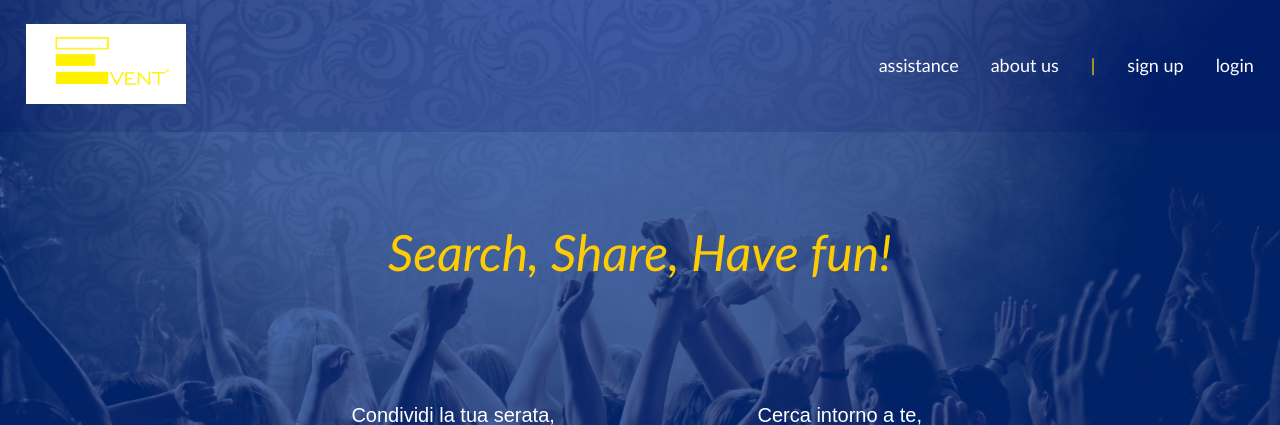
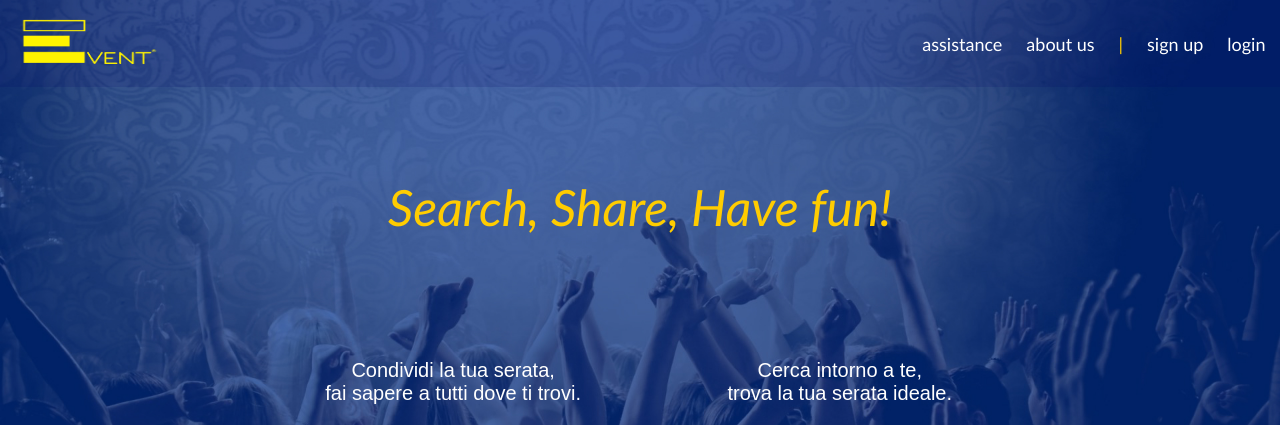
Before and after one commit to AndreaRusconi/PSAW, a PHP site: page /Homepage.html in a window 1280 px wide. Shown: the top 425 px of the page. Run offline with PHP 8.4, Linux system fonts and the light colour scheme.

Commit message:
homePage finita

```diff
--- a/Homepage.css
+++ b/Homepage.css
@@ -11,7 +11,7 @@ h1{
 #menu {
     list-style-type: none;
     margin: 0;
-    padding: 0.8%;
+    padding: 0.2%;
     overflow: hidden;
     background-color: rgba(0,0,102,0.15);
 }
@@ -23,19 +23,19 @@ h1{
 .other a {
     display: block;
     color: white;
-    margin-top: 30px;
+    margin-top: 20px;
     text-align: center;
-    padding: 14px 16px;
+    padding: 10px 12px;
     font-size: 18px;
     text-decoration: none;
     font-family: Trebuchet MS;
 }
 .barra a {
-    margin-top: 30px;
+    margin-top: 20px;
     display: block;
     color: rgb(255,204,0);
     text-align: center;
-    padding: 14px 16px;
+    padding: 10px 12px;
     font-size: 18px;
     text-decoration: none;
     font-family: Trebuchet MS;
@@ -43,15 +43,10 @@ h1{
 
 .event a {
     display: block;
-    color: rgb(255,204,0);
-    text-align: center;
-    font-size: 18px;
     padding: 14px 16px;
-    text-decoration: none;
-    font-family: Trebuchet MS;
 }
 
-#menu .event a:hover {color:white;}
+
 #menu .other a:hover {color: rgb(255,204,0);}
 
 #option {
--- a/Homepage.html
+++ b/Homepage.html
@@ -12,7 +12,7 @@
         <li class="barra"><a>|</a></li>
         <li class="other"><a href="#">about us</a></li>
         <li class="other"><a href="#">assistance</a></li>
-        <li class="event"><a href="Homepage.html"><img src="Images/Immagine.png" height="80px" width="160px"></a></li>
+        <li class="event"><a href="Homepage.html"><img src="Images/Immagine%20copia%20copia3.png" height="50px" width="140px"></a></li>
     </ul>
 
     <h1>Search, Share, Have fun!</h1>
```
Also changed, not shown: Images/Immagine copia copia.png (added), Images/Immagine copia copia3.png (added).
